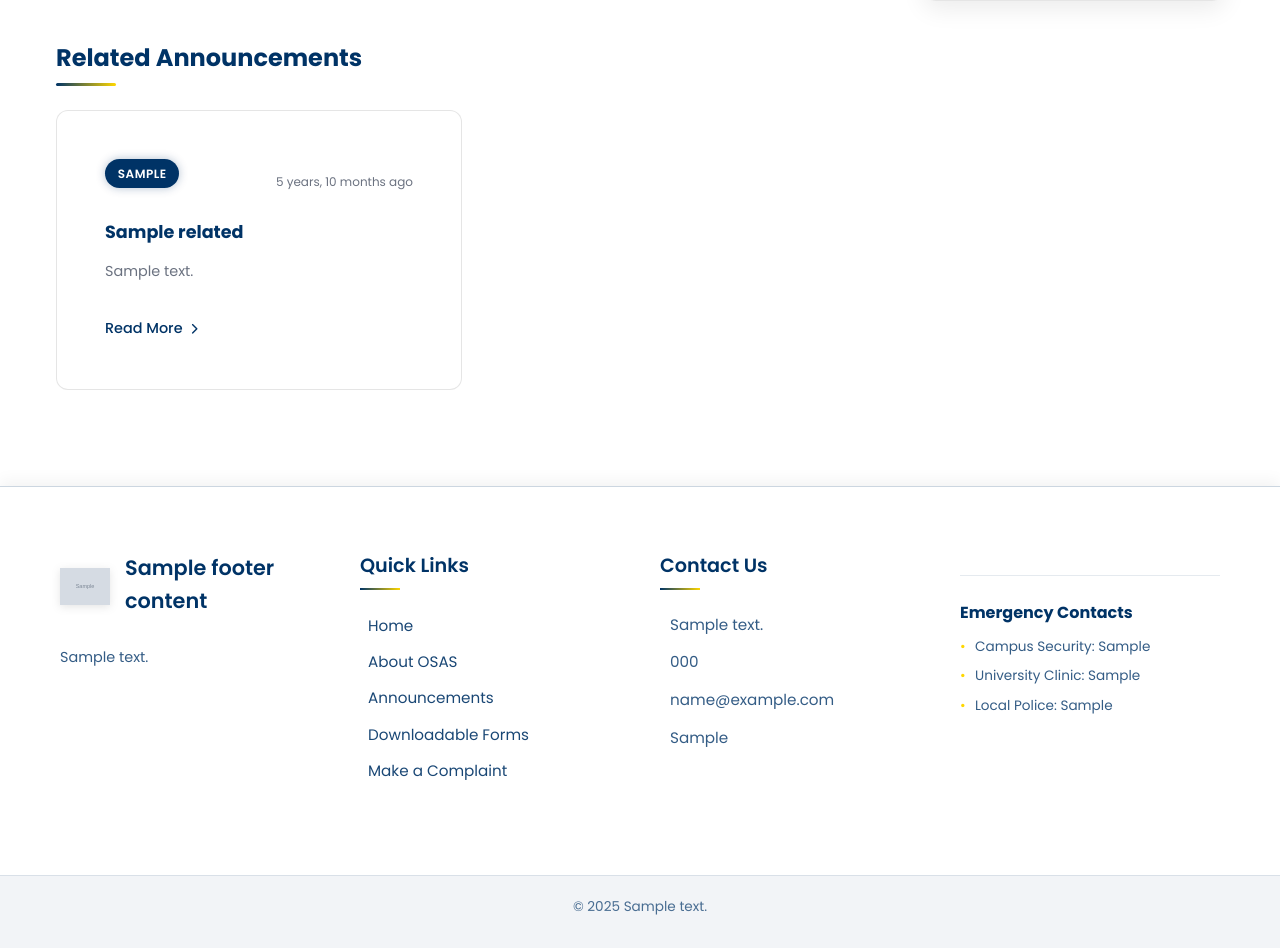
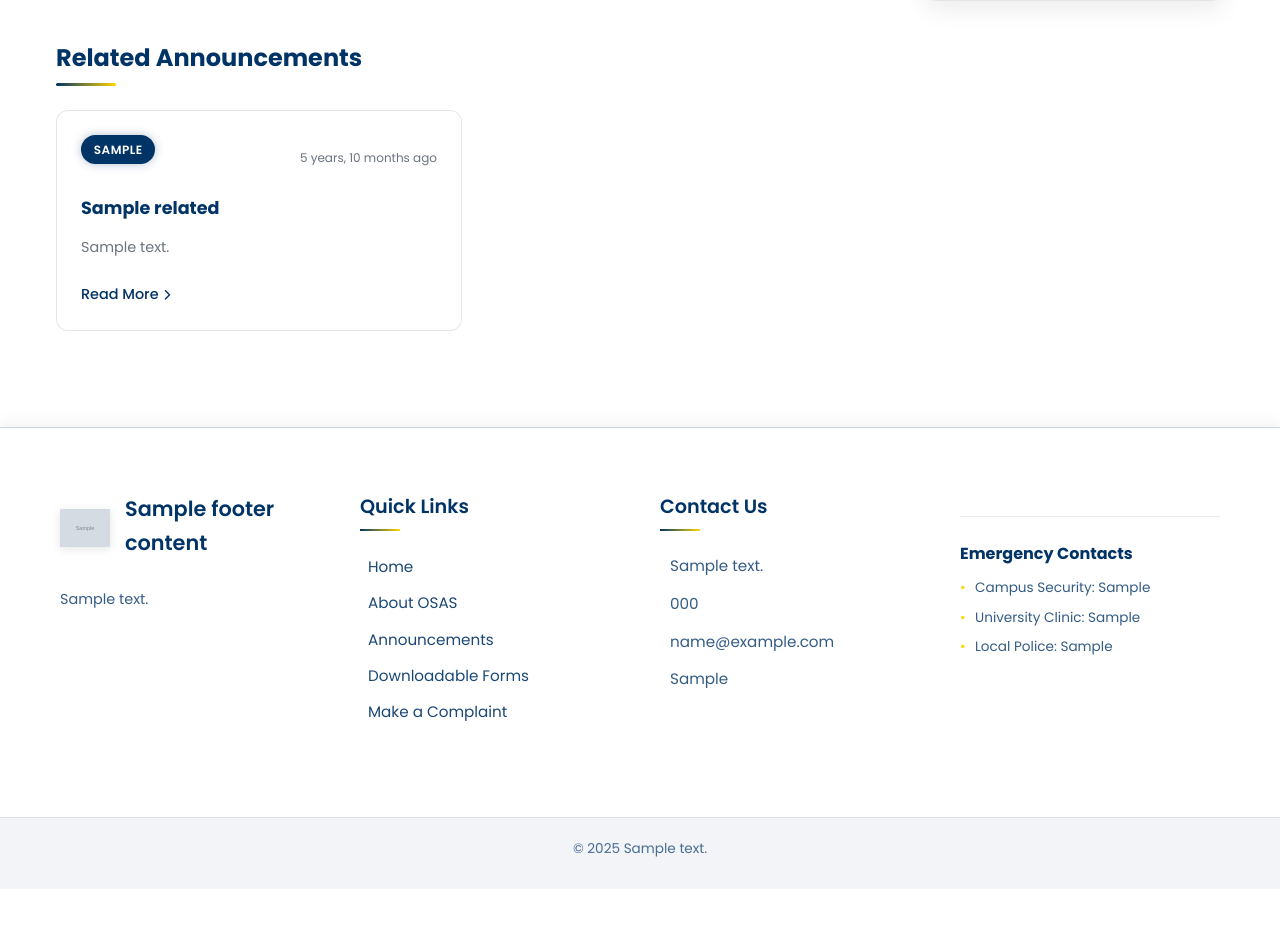
Before and after one commit to honchozxc/osasbacoor, a Django app: template templates/core/announcement_detail.html in a window 1280 px wide. Shown: the part 630-1578 px from the top of the page. After the commit the page ends 1519 px from the top, so only its background shows below. Run offline with Django 5.2, Linux system fonts and the light colour scheme; the template is opened without the code that fills it: most values are stand-ins (such as "Sample title", 1, 10 or a date in 2020); grey boxes marked "Sample" are stand-in pictures; some libraries are stand-ins or nearby versions.

Commit message:
fix: Resolve import issues and improve UX

```diff
--- a/static/css/core/announcement_detail.css
+++ b/static/css/core/announcement_detail.css
@@ -18,78 +18,6 @@
     --scholarship-light: #f3e8ff;
 }
 
-/* Clickable Card Styles for Related Announcements */
-.card-link {
-    display: block;
-    text-decoration: none;
-    color: inherit;
-    height: 100%;
-    padding: 1.5rem;
-    transition: all 0.3s ease;
-}
-
-.card-link:hover {
-    transform: translateY(-5px);
-    box-shadow: 0 10px 25px rgba(0, 0, 0, 0.15);
-}
-
-.related-card {
-    transition: all 0.3s ease;
-    cursor: pointer;
-    height: 100%;
-    display: flex;
-    overflow: hidden;
-    padding: 0;
-}
-
-.related-card:hover {
-    border-color: #003366;
-}
-
-.card-link h3 {
-    color: #003366;
-    transition: color 0.3s ease;
-    margin: 1rem 0;
-    font-size: 1.1rem;
-    line-height: 1.4;
-}
-
-.card-link:hover h3 {
-    color: #FFD700;
-}
-
-.card-link p {
-    color: #666;
-    margin-bottom: 1rem;
-    flex-grow: 1;
-    line-height: 1.6;
-}
-
-.card-link .read-more {
-    display: inline-flex;
-    align-items: center;
-    gap: 0.5rem;
-    color: #003366;
-    font-weight: 500;
-    font-size: 0.9rem;
-    margin-top: 10px;
-    transition: all 0.3s ease;
-}
-
-.card-link:hover .read-more {
-    color: #FFD700;
-    gap: 0.7rem;
-}
-
-.card-link .read-more i {
-    font-size: 0.7rem;
-    transition: transform 0.3s ease;
-}
-
-.card-link:hover .read-more i {
-    transform: translateX(3px);
-}
-
 /* Quill Text Editor Additionals */
 .ql-align-center {
   text-align: center;
--- a/templates/core/announcement_detail.html
+++ b/templates/core/announcement_detail.html
@@ -279,17 +279,13 @@
                 <div class="related-grid">
                     {% for related in related_announcements %}
                     <article class="related-card">
-                        <a href="{% url 'home_announcement_detail' related.id %}" class="card-link">
-                            <div class="related-header">
-                                <span class="category-badge {{ related.category|lower }}">{{ related.get_category_display }}</span>
-                                <span class="post-time">{{ related.created_at|timesince }} ago</span>
-                            </div>
-                            <h3>{{ related.title }}</h3>
-                            <p>{{ related.content|truncatechars:100|safe }}</p>
-                            <div class="read-more">
-                                Read More <i class="fas fa-chevron-right"></i>
-                            </div>
-                        </a>
+                        <div class="related-header">
+                            <span class="category-badge {{ related.category|lower }}">{{ related.get_category_display }}</span>
+                            <span class="post-time">{{ related.created_at|timesince }} ago</span>
+                        </div>
+                        <h3><a href="{% url 'home_announcement_detail' related.id %}">{{ related.title }}</a></h3>
+                        <p>{{ related.content|truncatechars:100|safe }}</p>
+                        <a href="{% url 'home_announcement_detail' related.id %}" class="read-more">Read More <i class="fas fa-chevron-right"></i></a>
                     </article>
                     {% empty %}
                     <div class="no-related">
```
